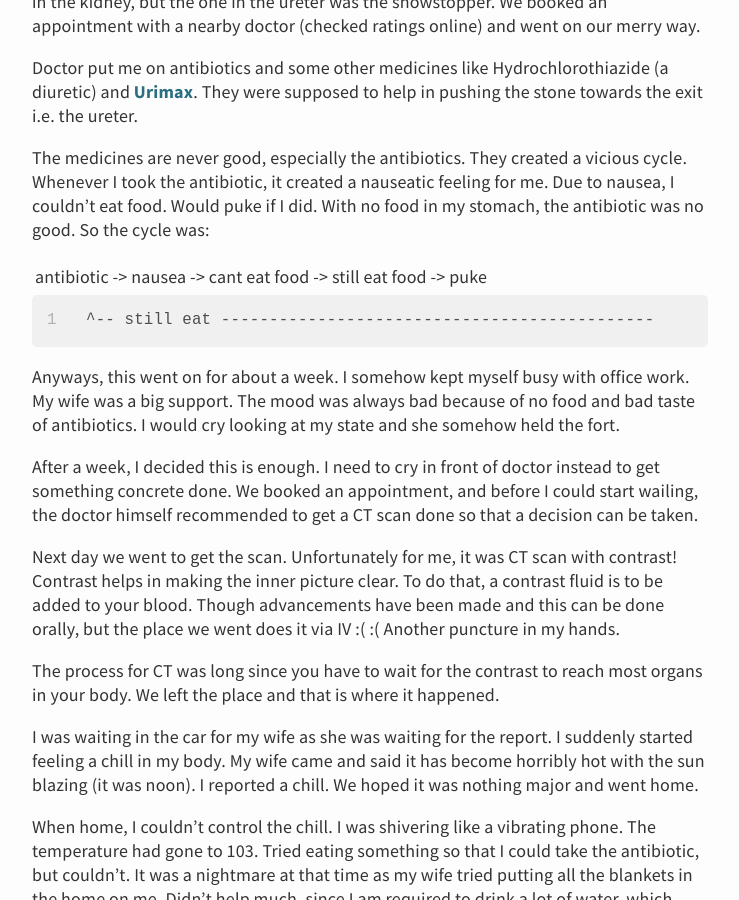
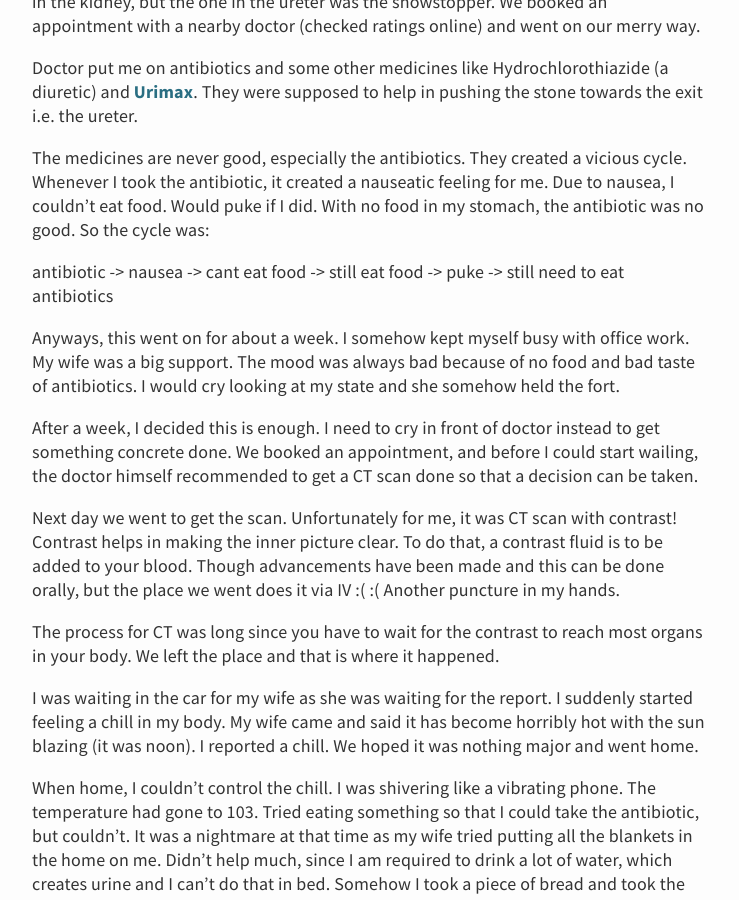
Before and after one commit to ayushgoel/ayushgoel.github.io, a Jekyll site: the page built from _posts/2021-01-03-pain-of-kidney-stones.md, in a window 1280 px wide and 900 px high, scrolled down 902 px. Shown: the whole window, without its empty margins (270-1009 px from the left). Built offline with Jekyll 4.4.1, drawn with Linux system fonts in a browser that asks for light colours; nearby versions of some CDN libraries.

Commit message:
Fix spacing

```diff
--- a/_posts/2021-01-03-pain-of-kidney-stones.md
+++ b/_posts/2021-01-03-pain-of-kidney-stones.md
@@ -17,9 +17,7 @@ Doctor put me on antibiotics and some other medicines like Hydrochlorothiazide (
 
 The medicines are never good, especially the antibiotics. They created a vicious cycle. Whenever I took the antibiotic, it created a nauseatic feeling for me. Due to nausea, I couldn't eat food. Would puke if I did. With no food in my stomach, the antibiotic was no good. So the cycle was:
 
-antibiotic -> nausea -> cant eat food -> still eat food -> puke |
-
-     ^-- still eat ---------------------------------------------
+antibiotic -> nausea -> cant eat food -> still eat food -> puke -> still need to eat antibiotics
 
 Anyways, this went on for about a week. I somehow kept myself busy with office work. My wife was a big support. The mood was always bad because of no food and bad taste of antibiotics. I would cry looking at my state and she somehow held the fort.
 
```
